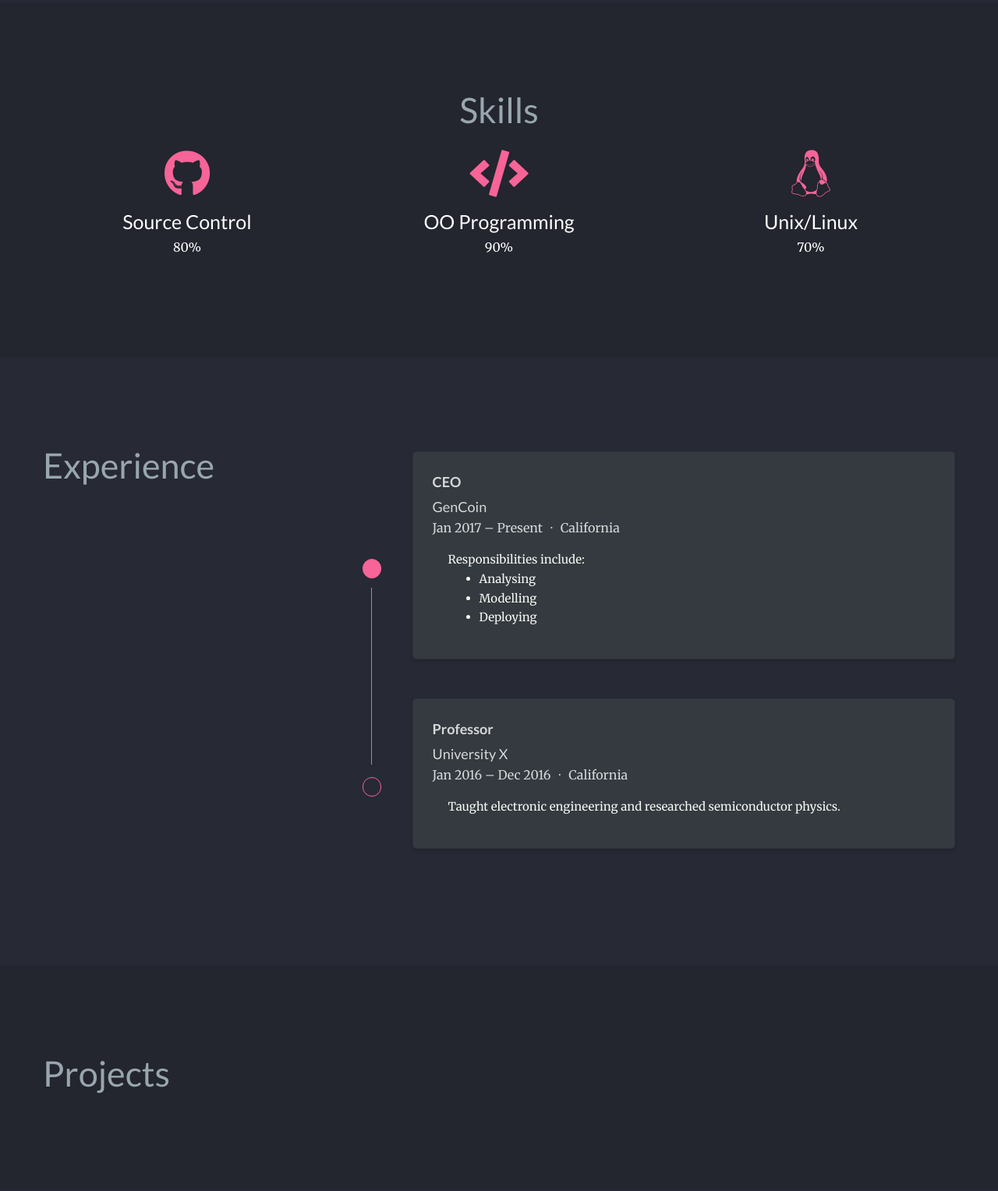
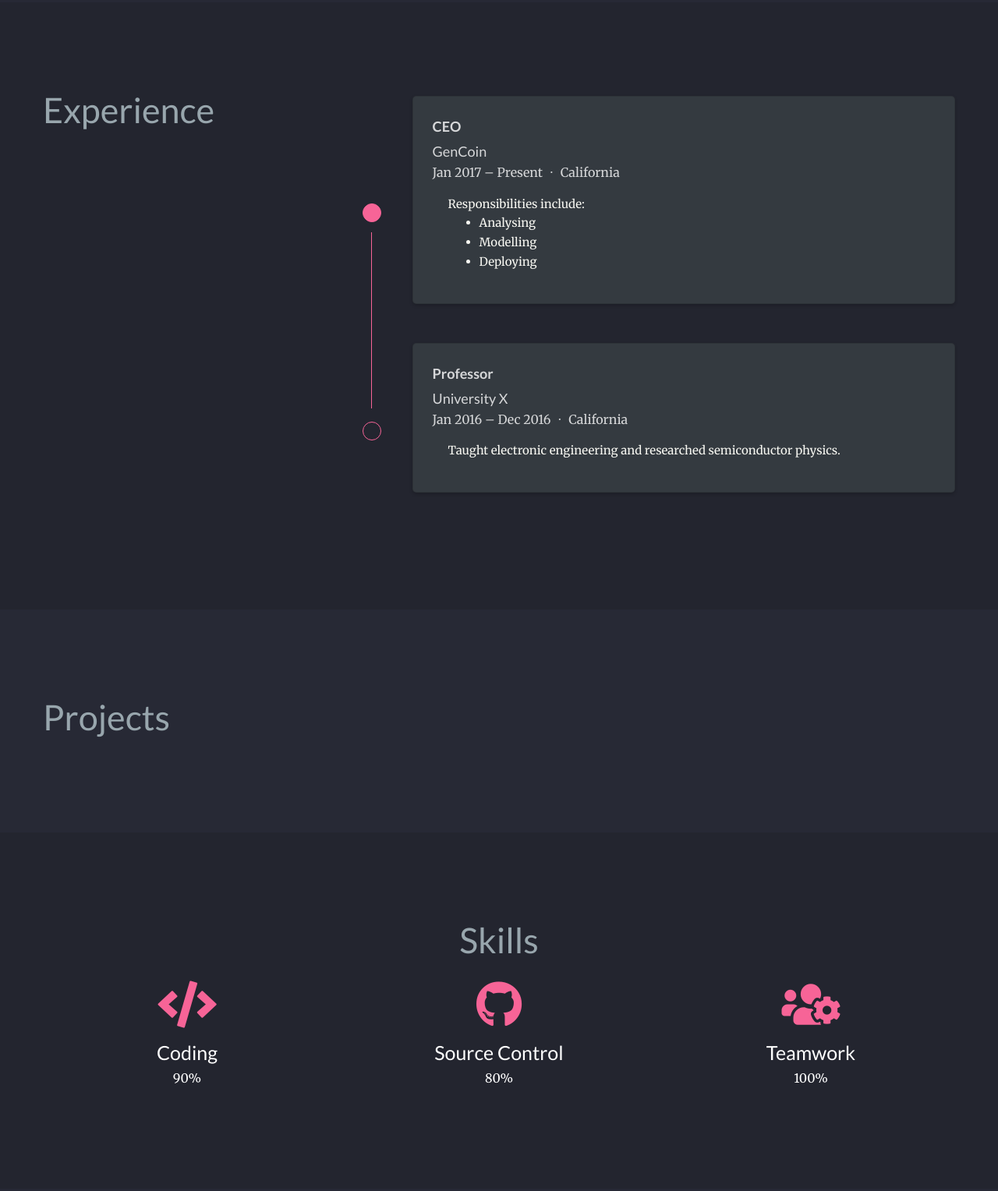
Before and after one commit to micheleter/micheleter.github.io, a plain HTML site: page index.html in a window 1280 px wide. Shown: the part 725-2253 px from the top of the page at 78% size. Drawn offline with nearby package versions, Linux system fonts and the light colour scheme; some icons are missing.

Commit message:
Build site

```diff
--- a/index.html
+++ b/index.html
@@ -555,90 +555,6 @@
 
 
 
-  <section id="skills" class="home-section wg-featurette   "  >
-    <div class="container">
-
-
-
-<div class="row featurette">
-
-  <div class="col-md-12 section-heading">
-    <h1>Skills</h1>
-
-  </div>
-
-
-
-
-
-
-
-
-
-
-  <div class="col-12 col-sm-4">
-    <div class="featurette-icon"><i class="fab fa-github"></i></div>
-    <h3>Source Control</h3>
-    <p>80%</p>
-  </div>
-
-
-
-
-
-
-  <div class="col-12 col-sm-4">
-    <div class="featurette-icon"><i class="fas fa-code"></i></div>
-    <h3>OO Programming</h3>
-    <p>90%</p>
-  </div>
-
-
-
-
-
-
-  <div class="col-12 col-sm-4">
-    <div class="featurette-icon"><i class="fab fa-linux"></i></div>
-    <h3>Unix/Linux</h3>
-    <p>70%</p>
-  </div>
-
-</div>
-
-    </div>
-  </section>
-
-
-
-
-
-
-
-
-
-
-
-
-
-
-
-
-
-
-
-
-
-
-
-
-
-
-
-
-
-
-
   <section id="experience" class="home-section wg-experience   "  >
     <div class="container">
 
@@ -807,6 +723,90 @@
     </div>
 
   </div>
+</div>
+
+    </div>
+  </section>
+
+
+
+
+
+
+
+
+
+
+
+
+
+
+
+
+
+
+
+
+
+
+
+
+
+
+
+
+
+
+
+  <section id="skills" class="home-section wg-featurette   "  >
+    <div class="container">
+
+
+
+<div class="row featurette">
+
+  <div class="col-md-12 section-heading">
+    <h1>Skills</h1>
+
+  </div>
+
+
+
+
+
+
+
+
+
+
+  <div class="col-12 col-sm-4">
+    <div class="featurette-icon"><i class="fas fa-code"></i></div>
+    <h3>Coding</h3>
+    <p>90%</p>
+  </div>
+
+
+
+
+
+
+  <div class="col-12 col-sm-4">
+    <div class="featurette-icon"><i class="fab fa-github"></i></div>
+    <h3>Source Control</h3>
+    <p>80%</p>
+  </div>
+
+
+
+
+
+
+  <div class="col-12 col-sm-4">
+    <div class="featurette-icon"><i class="fas fa-users-cog"></i></div>
+    <h3>Teamwork</h3>
+    <p>100%</p>
+  </div>
+
 </div>
 
     </div>
```
